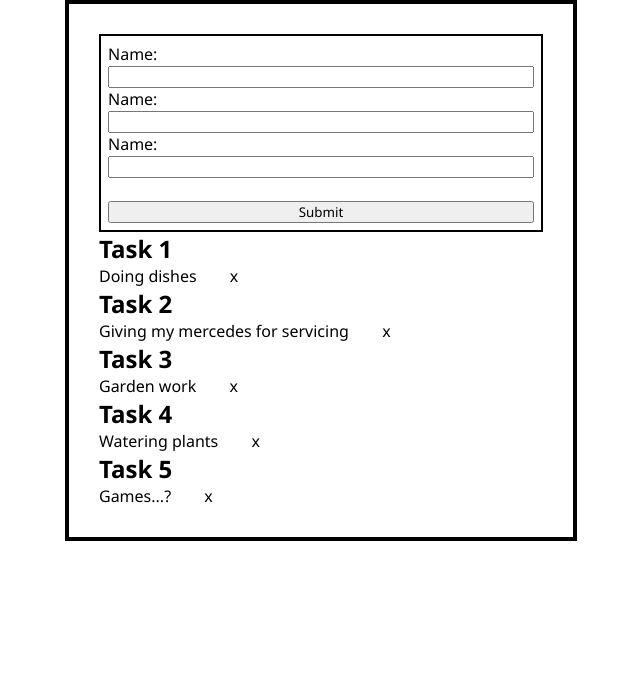
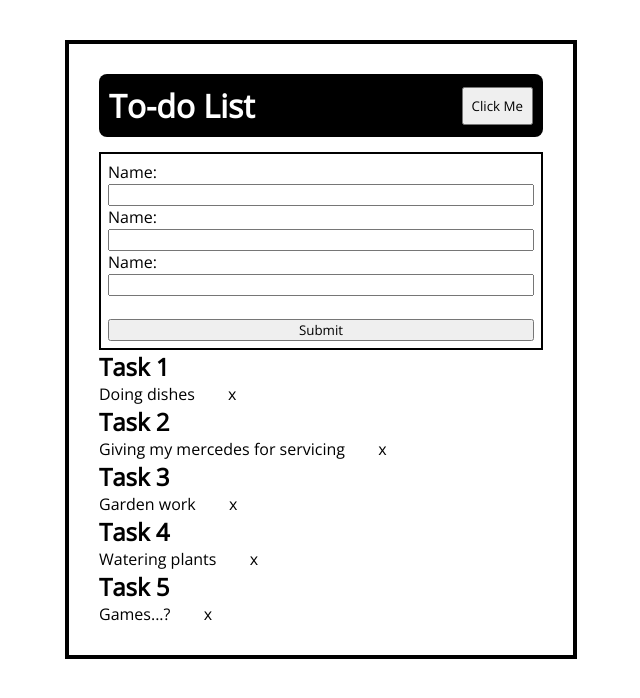
Before and after one commit to csgeeek/super-todo, a React (Create React App) app: page / in a window 1280 px wide. Shown: the top 698 px of the page, without its empty margins (319-959 px from the left). Built offline with nearby package versions, Linux system fonts and the light colour scheme.

Commit message:
Added button and header

```diff
--- a/src/App.css
+++ b/src/App.css
@@ -1,13 +1,16 @@
 /* Sh!tty styling */
+@import url('https://fonts.googleapis.com/css2?family=Open+Sans&display=swap');
+
 *{
   margin: 0;
   padding: 0;
   box-sizing: border-box;
-  font-family:'Segoe UI', Tahoma, Geneva, Verdana, sans-serif;
+  font-family: 'Open Sans', sans-serif;
 }
 
 .App {
   margin: auto;
+  margin-top: 40px;
   width: 40%;
   border: 4px solid black;
   padding: 30px;
@@ -19,6 +22,24 @@
   margin: auto;
 }
 
+.header{
+  background-color: black;
+  margin-bottom: 15px;
+  padding: 10px;
+  border-radius: 8px;
+  display: flex;
+  justify-content: space-between;
+}
+
+.btn{
+  align-self: center;
+  padding: 8px;
+}
+
+.heading{
+  color: white;
+}
+
 input{
   width: 100%;
 }
--- a/src/App.js
+++ b/src/App.js
@@ -1,9 +1,11 @@
 import './App.css';
 import React from 'react';
+import Header from './components/Header';
 
 const App = () => {
   return (
     <div className="App">
+      <Header />
       <div className="temp">
         <form action="">
           Name: <br />
--- /dev/null
+++ b/src/components/Button.js
@@ -0,0 +1,7 @@
+const Button = () => {
+    return (
+			<button className="btn">Click Me</button>
+    )
+}
+
+export default Button
--- /dev/null
+++ b/src/components/Header.js
@@ -0,0 +1,11 @@
+import Button from "./Button"
+const Header = () => {
+    return (
+        <div className="header">
+          <h1 className="heading">To-do List</h1>
+          <Button />
+        </div>
+    )
+}
+
+export default Header
```
